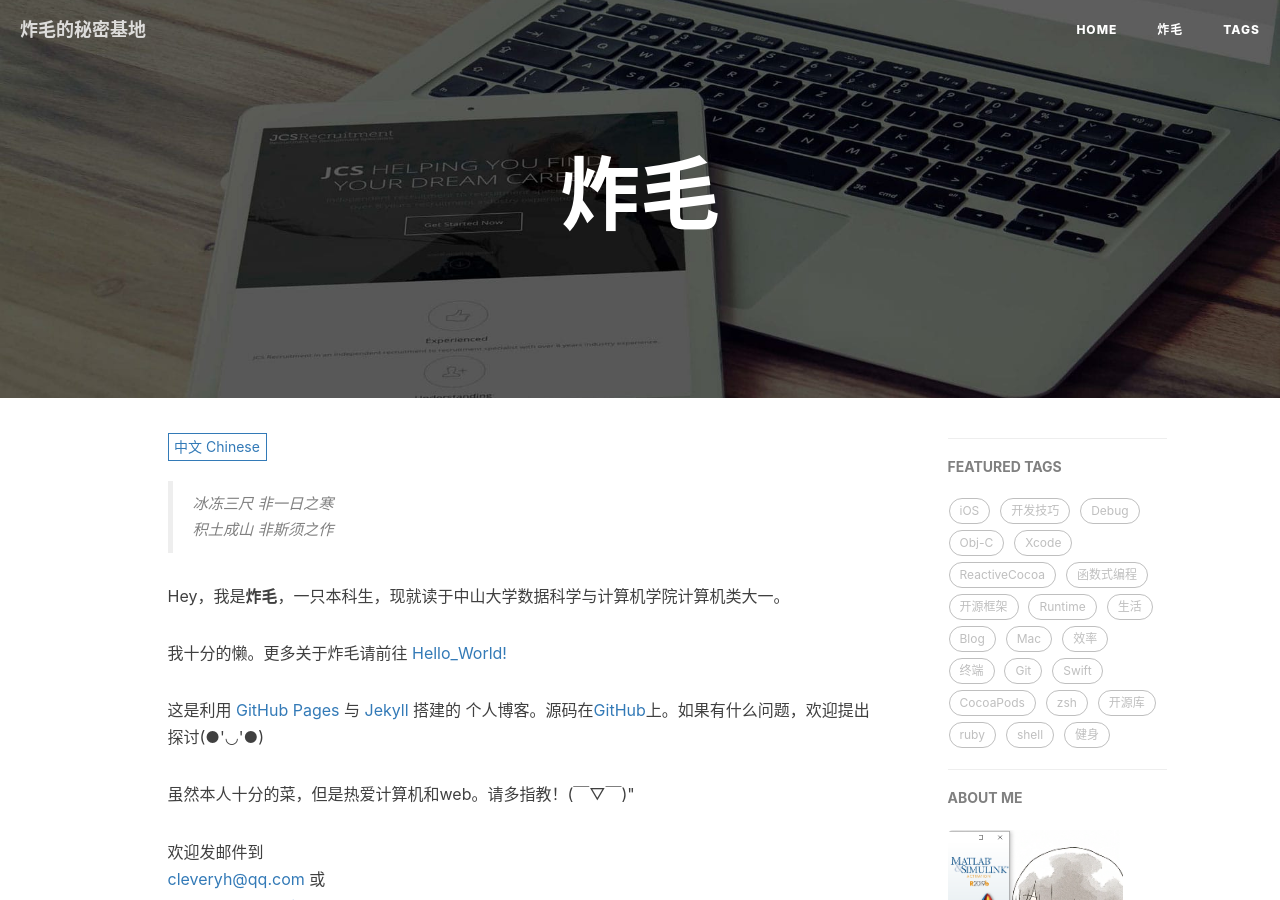
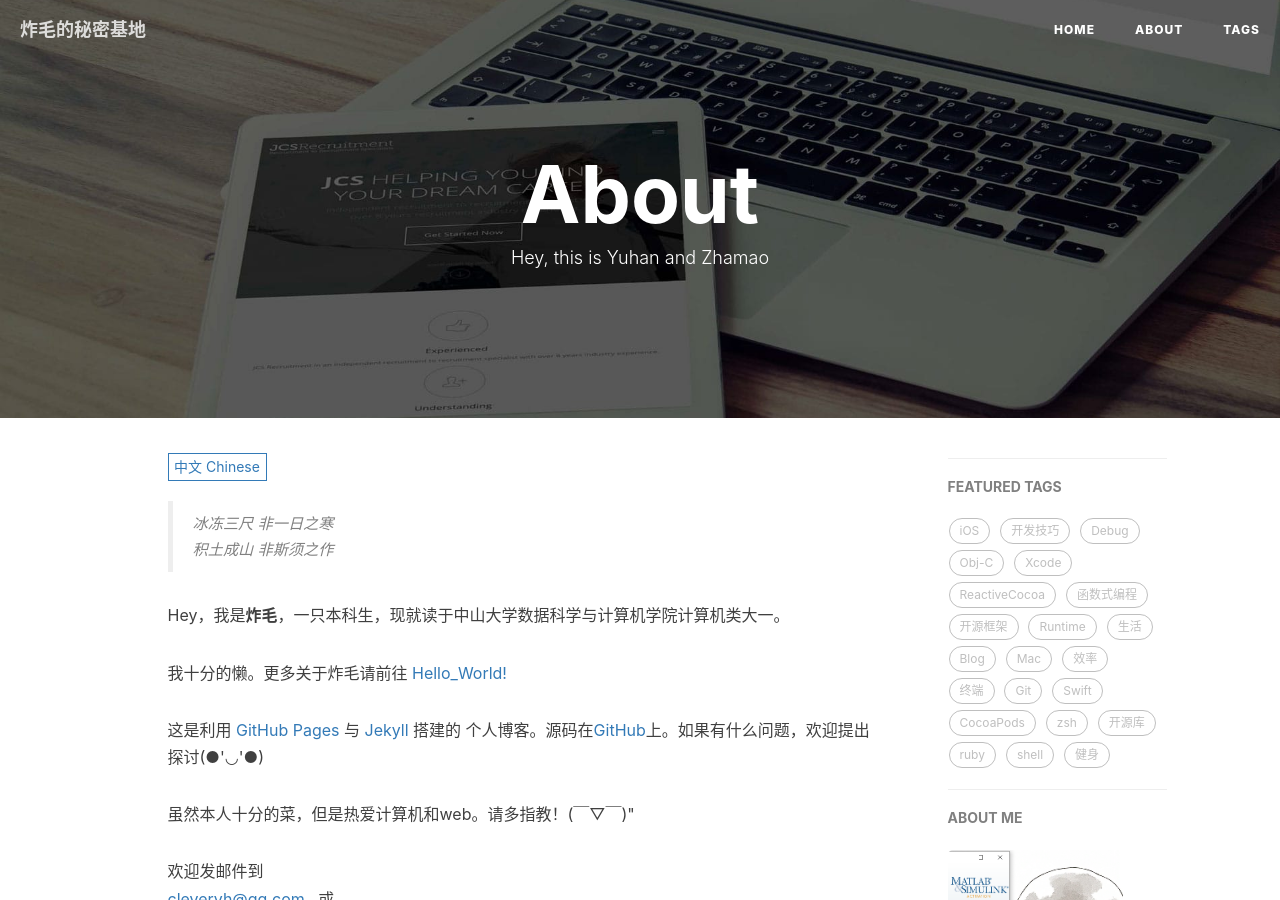
Before and after one commit to lzzmm/lzzmm.github.io, a Jekyll site: the page built from about.html, in a window 1280 px wide and 900 px high. Built offline with Jekyll 4.4.1, drawn with Linux system fonts in a browser that asks for light colours; nearby versions of some CDN libraries; comment, search, counter and statistics services are not loaded.

Commit message:
Fix some bug

```diff
--- a/about.html
+++ b/about.html
@@ -1,7 +1,7 @@
 ---
 layout: page
-title: "炸毛"
-description: ""
+title: "About"
+description: "Hey, this is Yuhan and Zhamao"
 header-img: "img/post-bg-rwd.jpg"
 ---
 
@@ -26,7 +26,7 @@ header-img: "img/post-bg-rwd.jpg"
 
     <p>虽然本人十分的菜，但是热爱计算机和web。请多指教！(￣▽￣)"</p>
 
-    <p>欢迎发邮件到 <br> <a href="mailto:cleveryh@qq.com">cleveryh@qq.com</a> 或 <br> <a href="mailto:chenyh369@mail2.sysu.edu.com">chenyh369@mail2.sysu.edu.com</a> <br> 指出错误或与我交流(●'◡'●)</p>
+    <p>欢迎发邮件到 <br> <a href="mailto:cleveryh@qq.com">cleveryh@qq.com</a> &nbsp; 或 <br> <a href="mailto:chenyh369@mail2.sysu.edu.com">chenyh369@mail2.sysu.edu.com</a> <br> 指出错误或与我交流(●'◡'●)</p>
 
 </div>
 
@@ -43,7 +43,7 @@ header-img: "img/post-bg-rwd.jpg"
 
     <p>As I'm so weak in Computer Science, I still love it very much.<br> I'd welcome any suggestions. (￣▽￣)"</p>
 
-    <p>You can sent e-mail to me at <br> <a href="mailto:cleveryh@qq.com">cleveryh@qq.com</a> or <br> <a href="mailto:chenyh369@mail2.sysu.edu.com">chenyh369@mail2.sysu.edu.com</a> <br> (●'◡'●)</p>
+    <p>You can sent e-mail to me at <br> <a href="mailto:cleveryh@qq.com">cleveryh@qq.com</a> &nbsp; or <br> <a href="mailto:chenyh369@mail2.sysu.edu.com">chenyh369@mail2.sysu.edu.com</a> <br> (●'◡'●)</p>
 
 </div>
 
```
